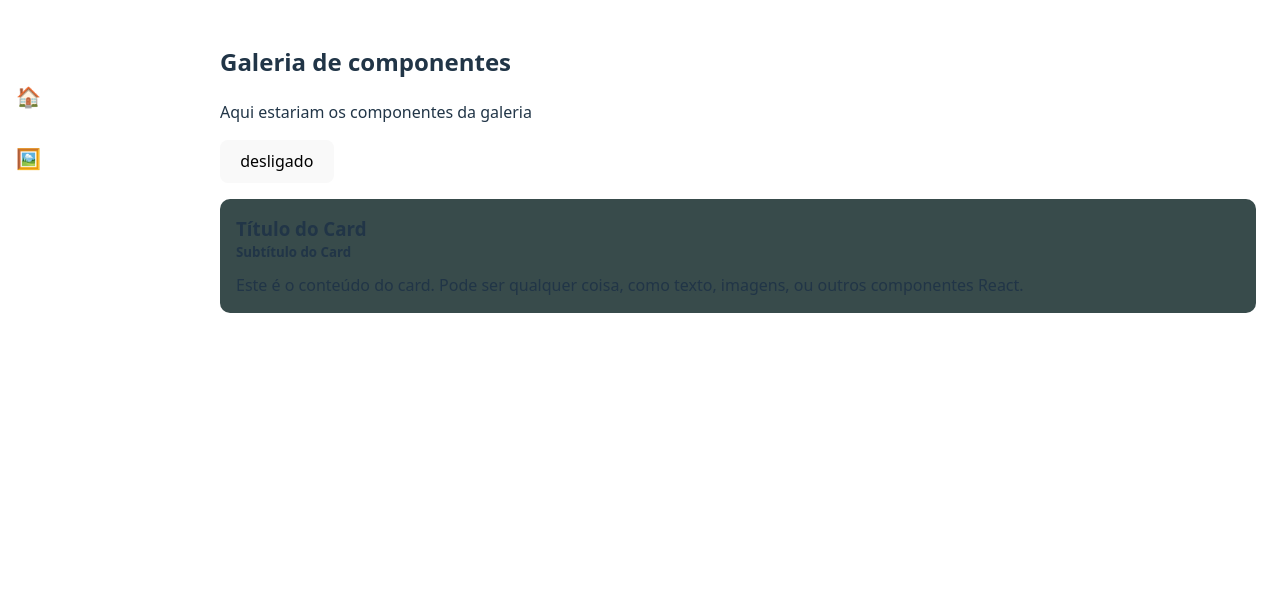
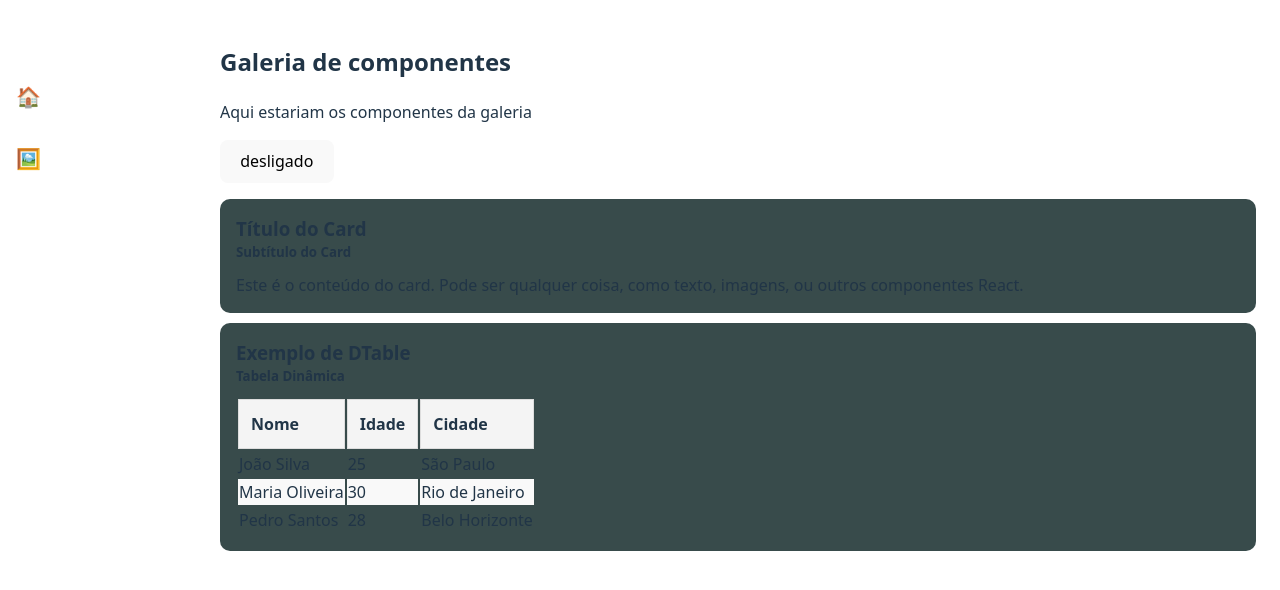
Before and after one commit to igueslacerda/staticts, a React (Vite) app: page /gallery in a window 1280 px wide. Shown: the top 590 px of the page. Built offline with nearby package versions, Linux system fonts and the light colour scheme.

Commit message:
Componente DTable

```diff
--- a/src/components/card/card.css
+++ b/src/components/card/card.css
@@ -3,6 +3,7 @@
     padding: 16px;
     border-radius: 10px;
     column-gap: 10px;
+    margin-bottom: 10px;
 }
 
 .card h3 {
--- /dev/null
+++ b/src/components/dtable/DTable.tsx
@@ -0,0 +1,49 @@
+import React from "react";
+import "./dtable.css";
+
+interface Column {
+    id: string;
+    titulo: string;
+}
+
+interface TableProps {
+    columns: Column[];
+    dataSource: Record<string, any>[];
+}
+
+const DTable: React.FC<TableProps> = ({ columns, dataSource }) => {
+    return (
+        <table className="table">
+            <thead>
+                <tr>
+                    {columns.map((column) => (
+                        <th key={column.id} className="dtable-header">
+                            {column.titulo}
+                        </th>
+                    ))}
+                </tr>
+            </thead>
+            <tbody>
+                {dataSource.length > 0 ? (
+                    dataSource.map((row, index) => (
+                        <tr key={index} className="dtable-row">
+                            {columns.map((column) => (
+                                <td key={column.id} className="table-cell">
+                                    {row[column.id] || ""}
+                                </td>
+                            ))}
+                        </tr>
+                    ))
+                ) : (
+                    <tr>
+                        <td colSpan={columns.length} className="dtable-cell no-data">
+                            Não há dados para exibir
+                        </td>
+                    </tr>
+                )}
+            </tbody>
+        </table>
+    );
+};
+
+export default DTable;
--- /dev/null
+++ b/src/components/dtable/dtable.css
@@ -0,0 +1,23 @@
+.dtable {
+    width: 100%;
+    border-collapse: collapse;
+    margin: 20px 0;
+    font-family: Arial, sans-serif;
+}
+
+.dtable-header {
+    background-color: #f4f4f4;
+    border: 1px solid #ddd;
+    padding: 12px;
+    text-align: left;
+    font-weight: bold;
+}
+
+.dtable-row:nth-child(even) {
+    background-color: #f9f9f9;
+}
+
+.dtable-cell {
+    border: 1px solid #ddd;
+    padding: 12px;
+}
--- a/src/components/sidebar/Sidebar.tsx
+++ b/src/components/sidebar/Sidebar.tsx
@@ -1,6 +1,6 @@
 import React, { useState } from "react";
 import { Link } from "react-router-dom";
-import "./Sidebar.css";
+import "./sidebar.css";
 
 const Sidebar: React.FC = () => {
     const [isExpanded, setIsExpanded] = useState(true);
--- a/src/pages/Gallery.tsx
+++ b/src/pages/Gallery.tsx
@@ -1,8 +1,21 @@
 import { useMainContext } from "../MainContext";
 import Card from "../components/card/Card";
+import DTable from "../components/dtable/DTable";
 
 function Gallery() {
     const { ligado, toggleLigado } = useMainContext();
+
+    const columns = [
+        { id: "nome", titulo: "Nome" },
+        { id: "idade", titulo: "Idade" },
+        { id: "cidade", titulo: "Cidade" }
+    ];
+
+    const dataSource = [
+        { nome: "João Silva", idade: 25, cidade: "São Paulo" },
+        { nome: "Maria Oliveira", idade: 30, cidade: "Rio de Janeiro" },
+        { nome: "Pedro Santos", idade: 28, cidade: "Belo Horizonte" }
+    ];
 
     return (
     <>
@@ -16,6 +29,9 @@ function Gallery() {
         <Card title="Título do Card" subtitle="Subtítulo do Card">
             Este é o conteúdo do card. Pode ser qualquer coisa, como texto, imagens, ou outros componentes React.
         </Card>
+        <Card title="Exemplo de DTable" subtitle="Tabela Dinâmica">
+            <DTable columns={columns} dataSource={dataSource} />
+        </Card>
     </>
     )
 }
```
Also changed, not shown: .yarnrc.yml (added), 1 other file (tests, documents, lock files or other folders).
